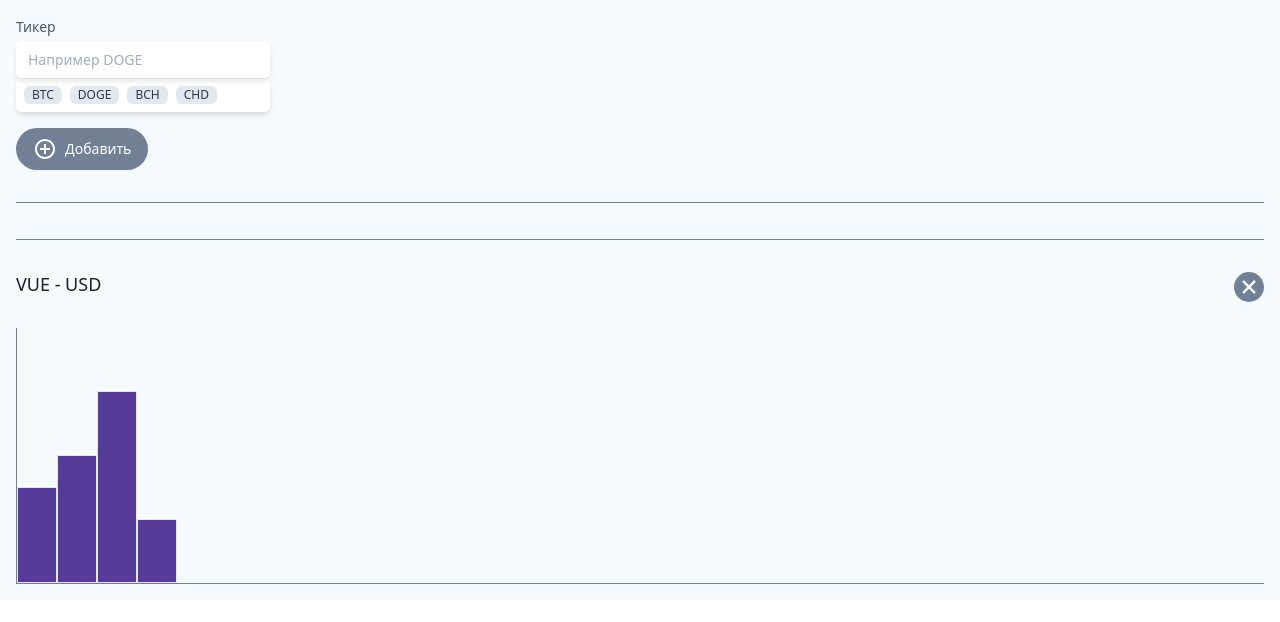
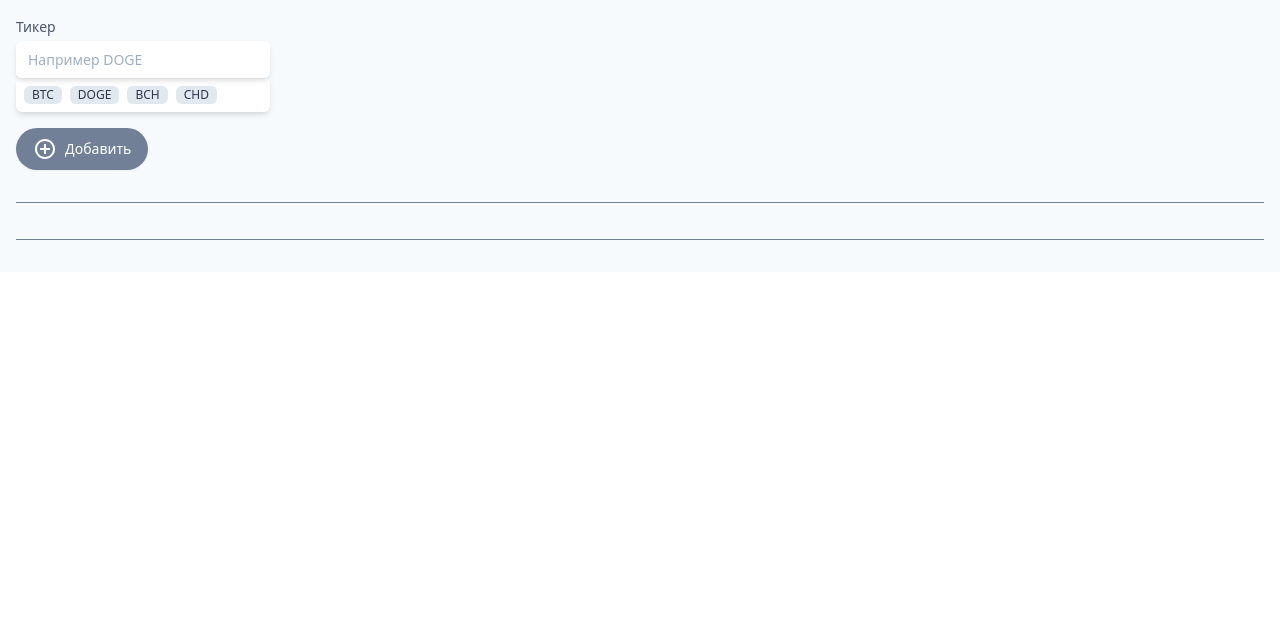
Before and after one commit to KChernogrivov/criptonomicon-REBORN, a Vue app: page / in a window 1280 px wide. Shown: the top 622 px of the page. Built offline with nearby package versions, Linux system fonts and the light colour scheme.

Commit message:
added ability to select a currency for view graph

```diff
--- a/src/App.vue
+++ b/src/App.vue
@@ -77,7 +77,11 @@
       <dl class="mt-5 grid grid-cols-1 gap-5 sm:grid-cols-3">
         <div
           v-for="(elem, idx) of tickers"
-          v-bind:key="elem"
+          v-bind:key="idx"
+          @click.stop="this.selectedTicker = elem"
+          :class="{
+            'border-4': this.selectedTicker === elem,
+          }"
           class="bg-white overflow-hidden shadow rounded-lg border-purple-800 border-solid cursor-pointer"
         >
           <div class="px-4 py-5 sm:p-6 text-center">
@@ -90,7 +94,7 @@
           </div>
           <div class="w-full border-t border-gray-200"></div>
           <button
-            v-on:click="remove(idx)"
+            @click.stop="remove(elem)"
             class="flex items-center justify-center font-medium w-full bg-gray-100 px-4 py-4 sm:px-6 text-md text-gray-500 hover:text-gray-600 hover:bg-gray-200 hover:opacity-20 transition-all focus:outline-none"
           >
             <svg
@@ -110,17 +114,18 @@
         </div>
       </dl>
       <hr class="w-full border-t border-gray-600 my-4" />
-      <section class="relative">
+      <section v-if="selectedTicker" class="relative">
         <h3 class="text-lg leading-6 font-medium text-gray-900 my-8">
-          VUE - USD
+          {{ selectedTicker.name }} - USD
         </h3>
         <div class="flex items-end border-gray-600 border-b border-l h-64">
           <div class="bg-purple-800 border w-10 h-24"></div>
-          <div class="bg-purple-800 border w-10 h-32"></div>
-          <div class="bg-purple-800 border w-10 h-48"></div>
-          <div class="bg-purple-800 border w-10 h-16"></div>
         </div>
-        <button type="button" class="absolute top-0 right-0">
+        <button
+          @click="selectedTicker = null"
+          type="button"
+          class="absolute top-0 right-0"
+        >
           <svg
             xmlns="http://www.w3.org/2000/svg"
             xmlns:xlink="http://www.w3.org/1999/xlink"
@@ -155,6 +160,7 @@ export default {
     return {
       ticker: "",
       tickers: [],
+      selectedTicker: null,
       duplicate: false,
     };
   },
@@ -172,10 +178,9 @@ export default {
       this.ticker = "";
       this.duplicate ? false : this.tickers.push(newTicker);
     },
-    remove(idx) {
-      return (this.tickers = this.tickers.filter(
-        (t) => t !== this.tickers[idx]
-      ));
+    remove(elem) {
+      elem === this.selectedTicker ? (this.selectedTicker = null) : false;
+      return (this.tickers = this.tickers.filter((t) => t !== elem));
     },
   },
 };
```
